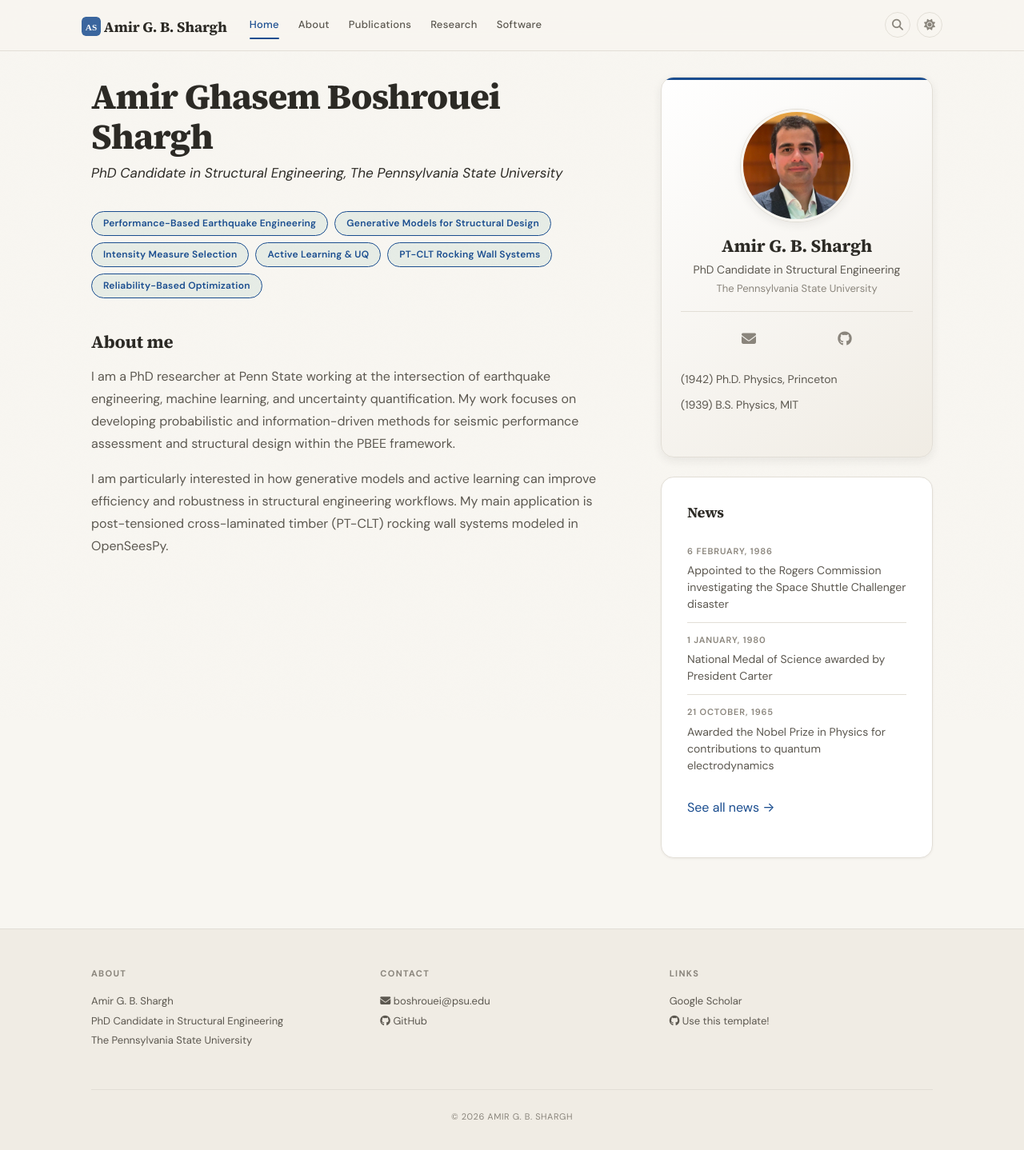
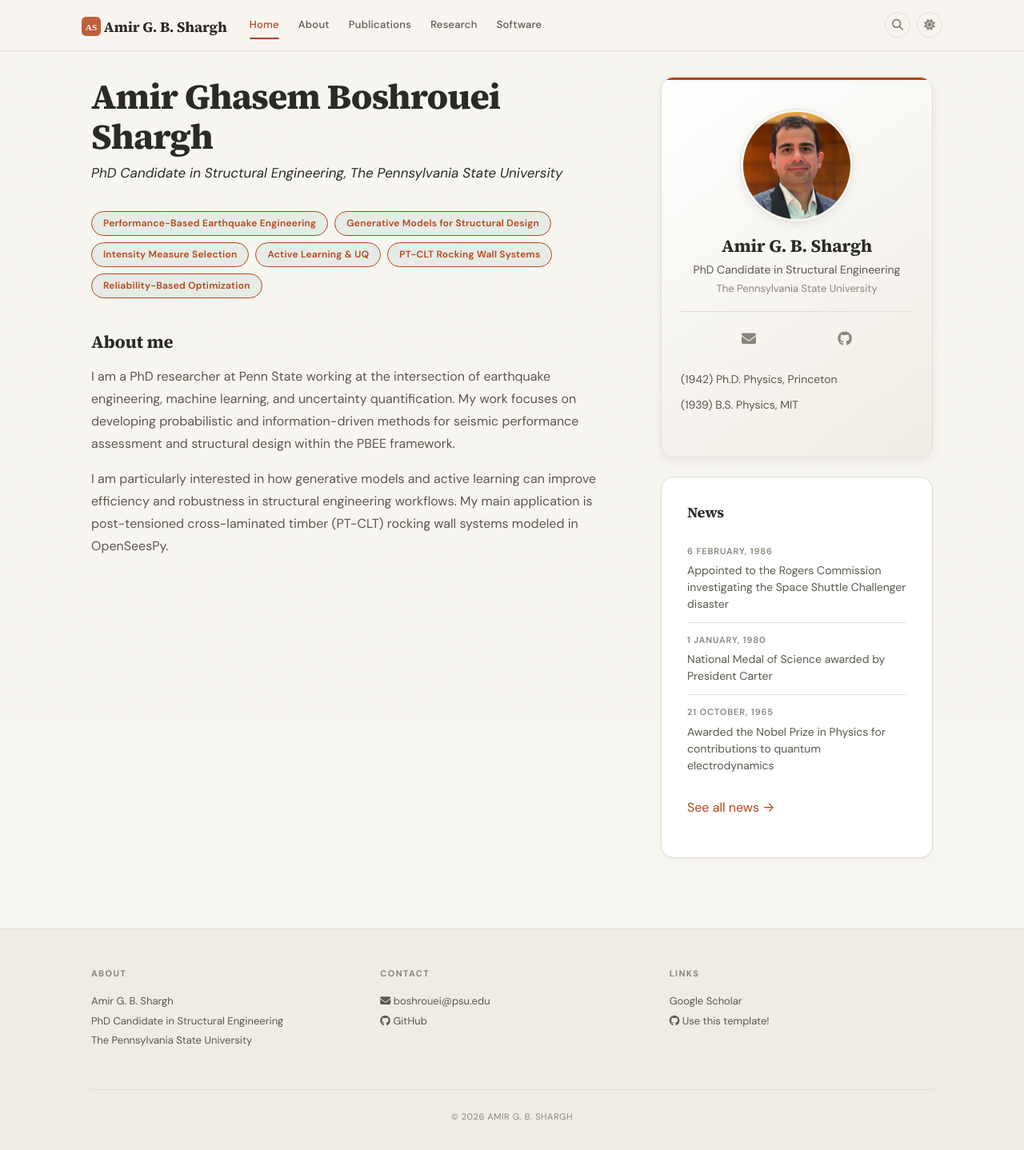
Before and after one commit to AGB-Shargh/AGB-Shargh.github.io, a Jekyll site: the page built from _pages/home.md, in a window 1280 px wide. Shown: the whole page at 80% size. Built offline with Jekyll 4.4.1, drawn with Linux system fonts in a browser that asks for light colours; a style sheet for code colours, icons or effects is not loaded.

Commit message:
Update _config.yml

```diff
--- a/_config.yml
+++ b/_config.yml
@@ -23,7 +23,8 @@ links:
 # ============================================================
 # STEP 3: Site Settings
 # ============================================================
-accent_color: "#1a4d8f"
+# accent_color: "#1a4d8f"
+accent_color: "#b5451b"
 dark_mode: true
 description: "Academic webpage of Amir Ghasem Boshrouei Shargh. Research interests include structural and earthquake engineering, structural reliability, performance-based engineering, optimization, machine learning, and uncertainty quantification."
 baseurl: ""
```
